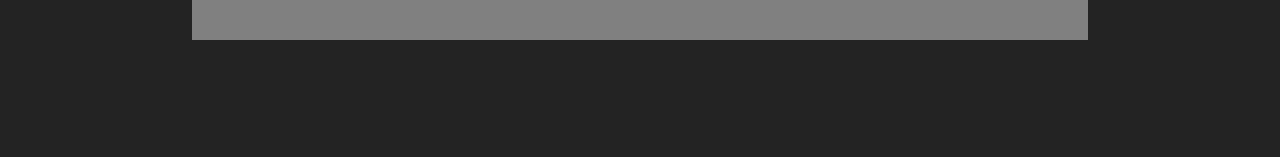
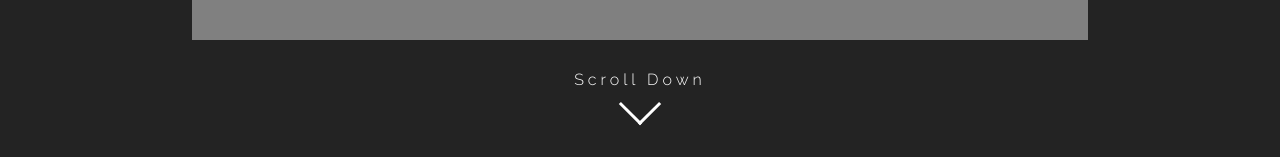
Before and after one commit to MiguelGarcia95/portfolio_482, a React (Create React App) app: page /work/testing-data in a window 1280 px wide. Shown: the part 640-797 px from the top of the page. Built offline with nearby package versions, Linux system fonts and the light colour scheme.

Commit message:
set up work page

```diff
--- a/src/index.less
+++ b/src/index.less
@@ -140,8 +140,8 @@ body {
     width: 50px; height: 50px;
   }
   .scroll_down {
-    position: absolute;
-    bottom: 50px;
+    position: relative;
+    bottom: 90px;
     color: white;
     text-decoration: none;
     text-align: center;
```
Also changed, not shown: src/index.css (+1 -1 lines).
